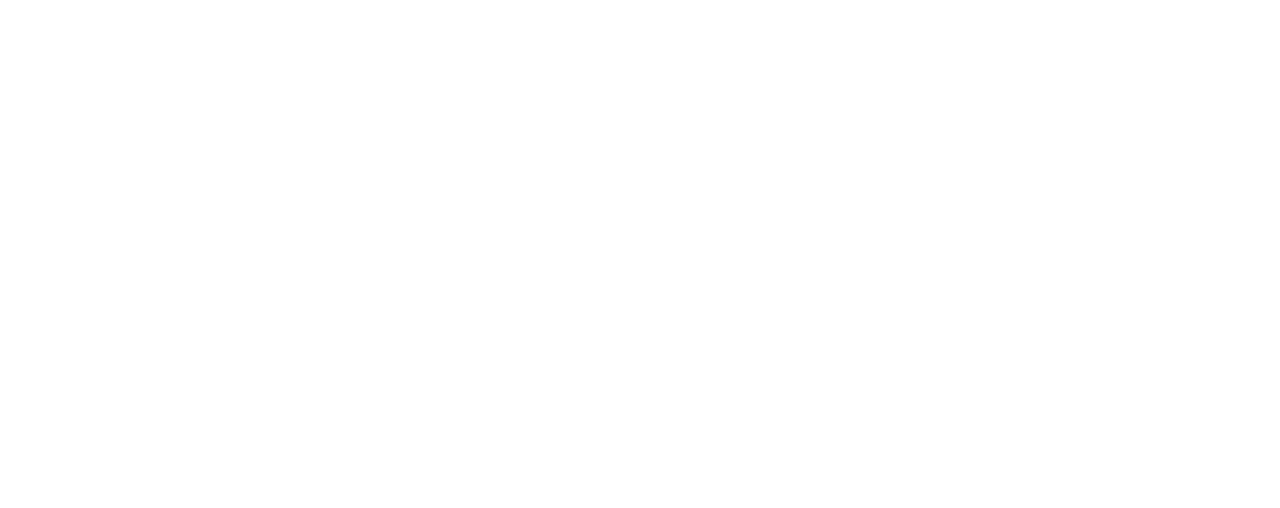
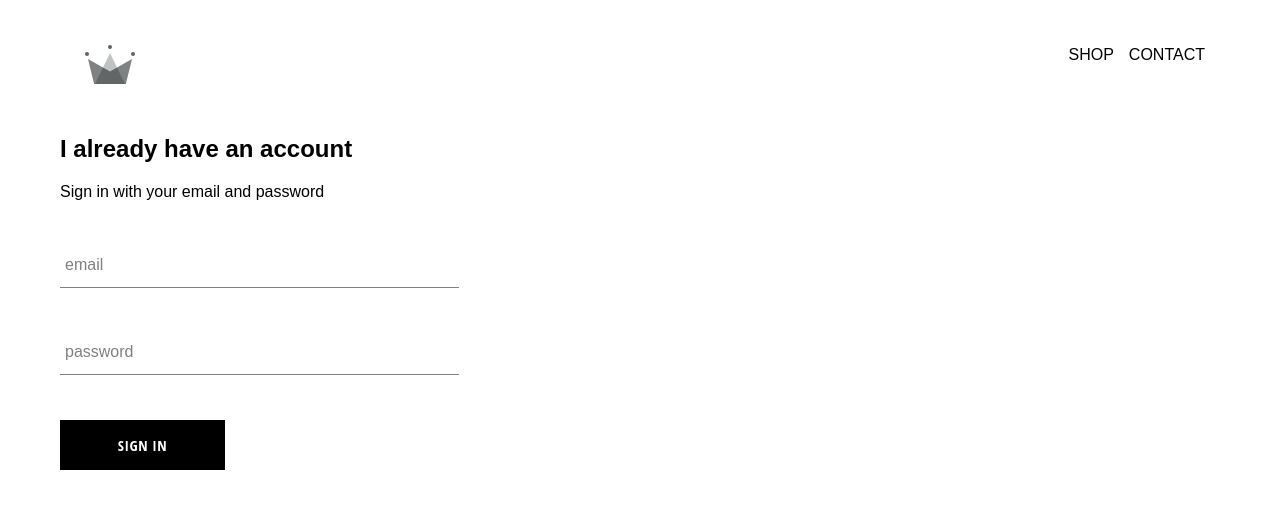
Before and after one commit to jvaughn1230/crwn-clothing, a React (Create React App) app: page /signin in a window 1280 px wide. Shown: the top 508 px of the page. Built offline with nearby package versions, Linux system fonts and the light colour scheme; a web font is replaced by a local one.

Commit message:
Added sign-in form

```diff
--- a/src/App.css
+++ b/src/App.css
@@ -2,3 +2,8 @@
     font-family: "Lexanda Peta", sans-serif ;
     padding: 20px 60px;
 }
+
+a {
+    text-decoration: none;
+    color: black;
+}
--- a/src/App.js
+++ b/src/App.js
@@ -4,13 +4,19 @@
 import './App.css';
 import Homepage from "./pages/homepage/Homepage";
 import ShopPage from './pages/shop/shop';
+import Header from './components/header/Header.component';
+import SignInAndSignUpPage from './pages/sign-in-and-sign-up/SignInAndSignUpPage';
 
 function App() {
   return (
+    <div>
+    <Header />
     <Switch>
       <Route exact path="/" component={Homepage} />
       <Route exact path="/shop" component={ShopPage} />
+      <Route path="/signin" component={SignInAndSignUpPage} />
     </Switch>
+    </div>
   );
 }
 
--- /dev/null
+++ b/src/components/custom-button/CustomButton.component.jsx
@@ -0,0 +1,11 @@
+import React from "react";
+
+import "./custom-button.styles.scss";
+
+const CustomButton = ({children, ...otherProps}) => (
+    <button className="custom-button" {...otherProps}>
+        {children}
+    </button>
+);
+
+export default CustomButton;
--- /dev/null
+++ b/src/components/custom-button/custom-button.styles.scss
@@ -0,0 +1,22 @@
+.custom-button {
+    min-width: 165px;
+    width: auto;
+    height: 50px;
+    letter-spacing: 0.5px;
+    line-height: 50px;
+    padding: 0 35px 0 35px;
+    font-size: 15px;
+    background-color: black;
+    color: white;
+    text-transform: uppercase;
+    font-family: 'Open Sans Condensed';
+    font-weight: bolder;
+    border: none;
+    cursor: pointer;
+
+    &:hover {
+      background-color: white;
+      color: black;
+      border: 1px solid black;
+    }
+  }
--- /dev/null
+++ b/src/components/form-input/FormInput.component.jsx
@@ -0,0 +1,16 @@
+import React from "react";
+
+import "./form-input.styles.scss";
+
+const FormInput = ({handleChange, label, ...otherProps}) => (
+    <div className="group">
+        <input className="form-input" onChange={handleChange} {...otherProps} />
+        {
+            label ?
+            <label className={`${otherProps.value.length ? 'shrink' : ''} form-input-label`}>{label}</label>
+            : null
+        }
+    </div>
+)
+
+export default FormInput;
--- /dev/null
+++ b/src/components/form-input/form-input.styles.scss
@@ -0,0 +1,54 @@
+$sub-color: grey;
+$main-color: black;
+
+@mixin shrinkLabel {
+  top: -14px;
+  font-size: 12px;
+  color: $main-color;
+}
+
+.group {
+  position: relative;
+  margin: 45px 0;
+
+  .form-input {
+    background: none;
+    background-color: white;
+    color: $sub-color;
+    font-size: 18px;
+    padding: 10px 10px 10px 5px;
+    display: block;
+    width: 100%;
+    border: none;
+    border-radius: 0;
+    border-bottom: 1px solid $sub-color;
+    margin: 25px 0;
+
+    &:focus {
+      outline: none;
+    }
+
+    &:focus ~ .form-input-label {
+      @include shrinkLabel();
+    }
+  }
+
+  input[type='password'] {
+    letter-spacing: 0.3em;
+  }
+
+  .form-input-label {
+    color: $sub-color;
+    font-size: 16px;
+    font-weight: normal;
+    position: absolute;
+    pointer-events: none;
+    left: 5px;
+    top: 10px;
+    transition: 300ms ease all;
+
+    &.shrink {
+      @include shrinkLabel();
+    }
+  }
+}
--- /dev/null
+++ b/src/components/header/Header.component.jsx
@@ -0,0 +1,19 @@
+import React from "react";
+import { Link } from "react-router-dom";
+
+import {ReactComponent as Logo} from "../../assets/crown.svg";
+import "./header.styles.scss";
+
+const Header = () => (
+    <div className="header">
+    <Link className="logo-container" to="/">
+        <Logo className="logo"/>
+    </Link>
+    <div className="options">
+        <Link className="options" to="/shop"> SHOP </Link>
+        <Link className="option" to="/contact"> CONTACT </Link>
+    </div>
+    </div>
+)
+
+export default Header;
--- /dev/null
+++ b/src/components/header/header.styles.scss
@@ -0,0 +1,25 @@
+.header {
+    height: 70px;
+    width: 100%;
+    display: flex;
+    justify-content: space-between;
+    margin-bottom: 25px;
+
+    .logo-container {
+      height: 100%;
+      width: 70px;
+      padding: 25px;
+    }
+
+    .options {
+      width: 50%;
+      height: 100%;
+      display: flex;
+      align-items: center;
+      justify-content: flex-end;
+
+      .option {
+        padding: 10px 15px;
+      }
+    }
+  }
--- /dev/null
+++ b/src/components/sign-in/SignInComponent.jsx
@@ -0,0 +1,44 @@
+import React from "react";
+
+import FormInput from "../form-input/FormInput.component";
+import CustomButton from "../custom-button/CustomButton.component";
+
+import "./sign-in.styles.scss";
+
+class SignIn extends React.Component {
+    constructor (props) {
+        super(props);
+
+        this.state={
+            email:"",
+            password: "",
+        }
+    }
+
+    handleSubmit = event => {
+        event.preventDefault();
+
+        this.setState({email: "", password: ""});
+    }
+
+    handleChange = event => {
+        const {value, name} = event.target;
+        this.setState({[name]: value})
+    }
+
+    render(){
+        return(
+            <div className="sign-in">
+                <h2>I already have an account</h2>
+                <span>Sign in with your email and password</span>
+                <form onSubmit={this.handleSubmit}>
+                    <FormInput name="email" type="email" value={this.state.email} handleChange={this.handleChange} label="email" required />
+                    <FormInput name="password" type="password" value={this.state.email} handleChange={this.handleChange} label="password" required />
+                    <CustomButton type="submit"> Sign In </CustomButton>
+                </form>
+            </div>
+        );
+    }
+}
+
+export default SignIn;
--- /dev/null
+++ b/src/components/sign-in/sign-in.styles.scss
@@ -0,0 +1,9 @@
+.sign-in {
+    width: 30vw;
+    display: flex;
+    flex-direction: column;
+
+    .title {
+        margin: 10px 0;
+    }
+}
--- /dev/null
+++ b/src/pages/sign-in-and-sign-up/SignInAndSignUpPage.jsx
@@ -0,0 +1,13 @@
+import React from "react";
+
+import "./sign-in-and-sign-up.styles.scss";
+
+import SignIn from "../../components/sign-in/SignInComponent";
+
+const SignInAndSignUpPage = () => (
+    <div className="sign-in-and-sign-up">
+        <SignIn />
+    </div>
+);
+
+export default SignInAndSignUpPage;
```
Also changed, not shown: src/assets/crown.svg (added), src/pages/sign-in-and-sign-up/sign-in-and-sign-up.styles.scss (added).
